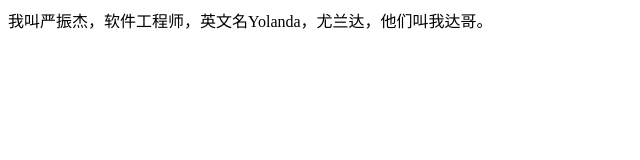
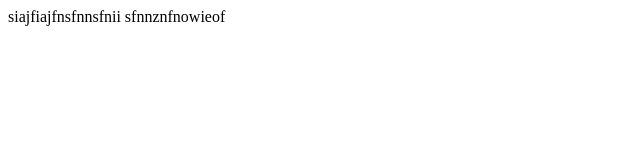
Before and after one commit to zxcv1234asdf/zxcv1234asdf.github.io, a plain HTML site: page index.html in a window 1280 px wide. Shown: the whole page, without its empty margins (0-640 px from the left). Drawn offline with Linux system fonts and the light colour scheme.

Commit message:
Update index.html

```diff
--- a/index.html
+++ b/index.html
@@ -2,9 +2,10 @@
 <html>
 <head>
     <meta http-equiv="content-type" content="text/html;charset=utf-8"/>
-    <title>严振杰</title>
+    <title>oooo</title>
 </head>
 <body>
-我叫严振杰，软件工程师，英文名Yolanda，尤兰达，他们叫我达哥。
+siajfiajfnsfnnsfnii
+    sfnnznfnowieof
 </body>
 </html>
```
